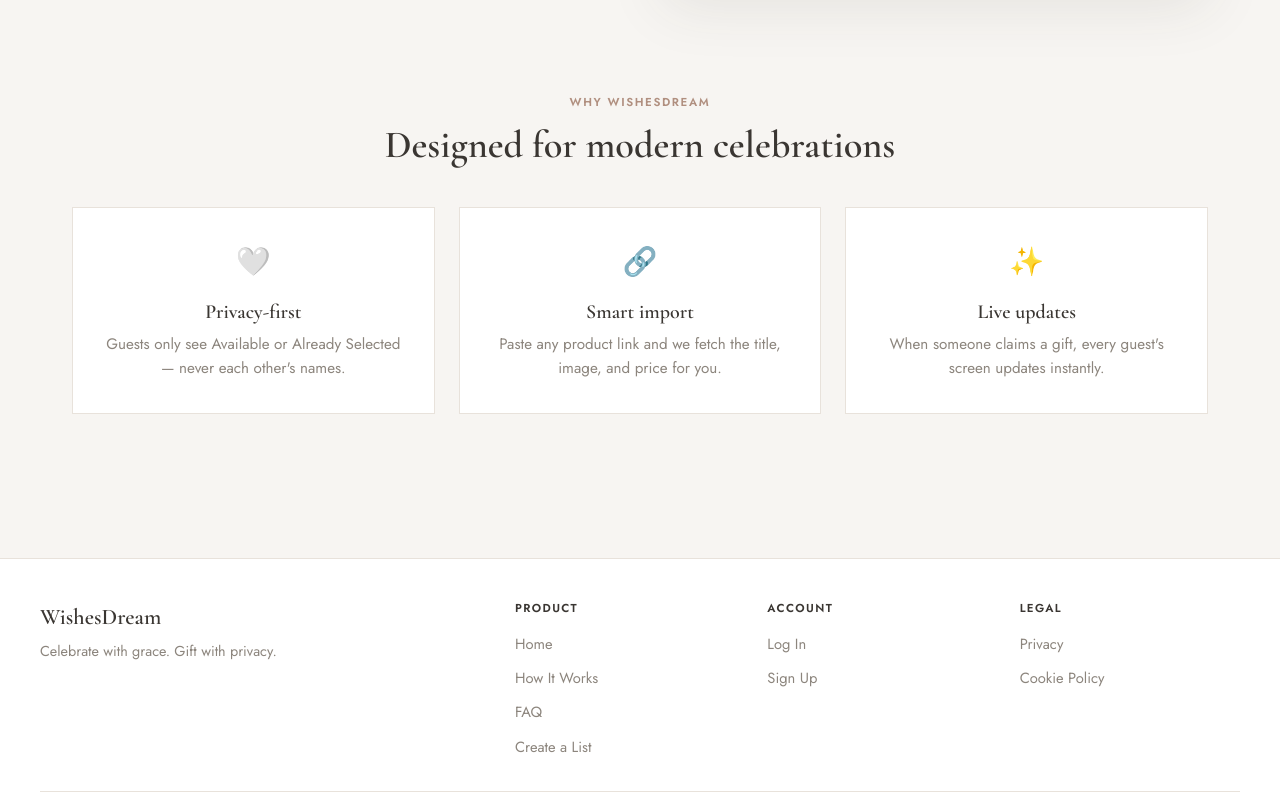
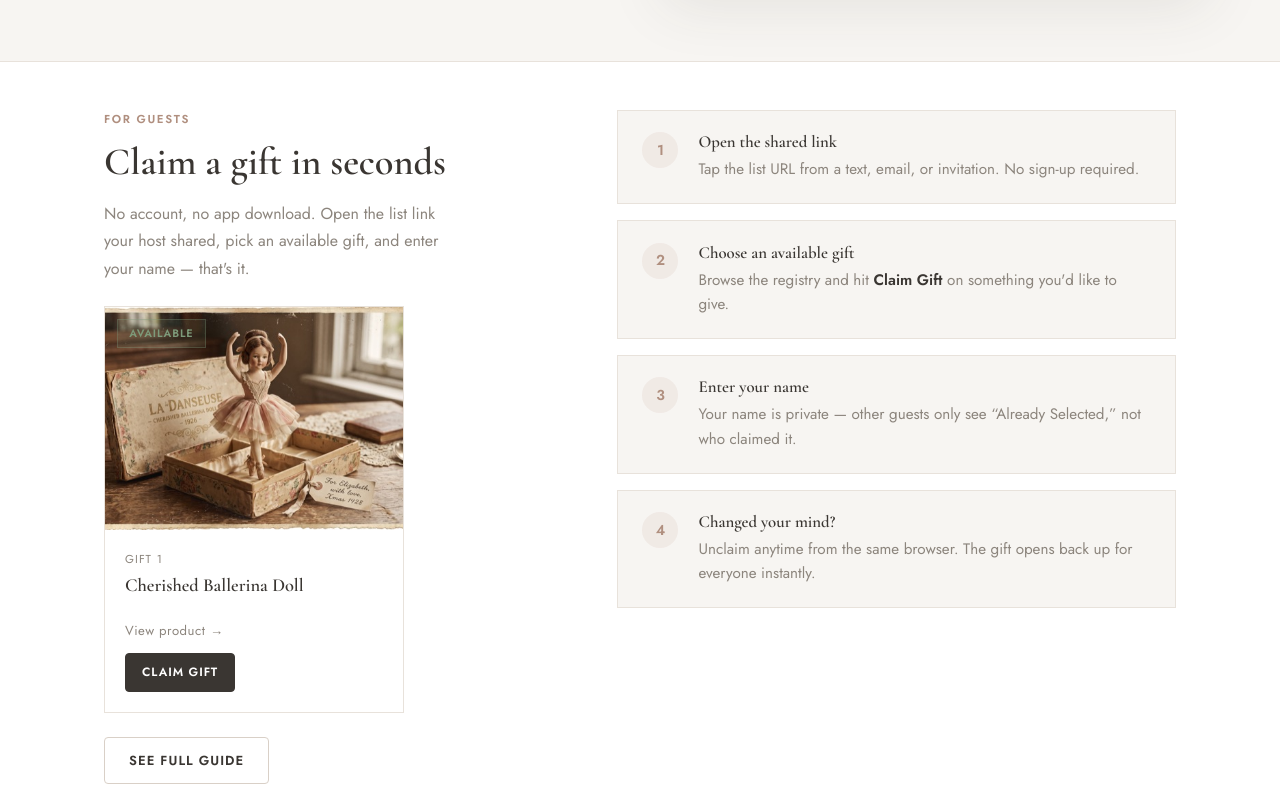
Before and after one commit to avitalg/wishesdream, a React (Vite) app in the folder web/: page / in a window 1280 px wide. Shown: the part 720-1520 px from the top of the page. Built offline with nearby package versions, Linux system fonts and the light colour scheme; no server answers.

Commit message:
feat: new homepage sction

```diff
--- a/package.json
+++ b/package.json
@@ -10,7 +10,7 @@
     "dev:server": "npm run dev --prefix server",
     "dev:web": "npm run dev --prefix web",
     "build": "npm run build --prefix server && npm run build --prefix web",
-    "start": "npm run start --prefix server",
+    "start": "npm run build && npm run start --prefix server",
     "test": "npm run test --prefix server && npm run test --prefix web",
     "postinstall": "npm install --prefix server && npm install --prefix web"
   },
--- a/web/src/index.css
+++ b/web/src/index.css
@@ -481,6 +481,101 @@ h3 {
   margin: 0;
   color: var(--muted);
   font-size: 0.95rem;
+}
+
+/* ── Guest claim ── */
+.guest-claim {
+  background: var(--surface);
+  padding: 3rem 0 4rem;
+  margin-inline: calc(50% - 50vw);
+  padding-inline: calc(50vw - 50% + 2rem);
+  border-top: 1px solid var(--border);
+  border-bottom: 1px solid var(--border);
+}
+
+.guest-claim__inner {
+  display: grid;
+  grid-template-columns: minmax(0, 1fr) minmax(0, 1.2fr);
+  gap: 3rem;
+  align-items: start;
+}
+
+.guest-claim__intro h2 {
+  margin: 0 0 1rem;
+}
+
+.guest-claim__lead {
+  margin: 0 0 1.5rem;
+  color: var(--muted);
+  line-height: 1.7;
+  max-width: 36ch;
+}
+
+.guest-claim__preview {
+  margin-bottom: 1.5rem;
+}
+
+.guest-claim__card {
+  max-width: 300px;
+  pointer-events: none;
+}
+
+.guest-claim__card .item-image-wrap {
+  aspect-ratio: 4 / 3;
+}
+
+.guest-claim__steps {
+  list-style: none;
+  margin: 0;
+  padding: 0;
+  display: grid;
+  gap: 1rem;
+}
+
+.guest-claim__step {
+  display: flex;
+  gap: 1.25rem;
+  align-items: flex-start;
+  background: var(--bg);
+  border: 1px solid var(--border);
+  padding: 1.35rem 1.5rem;
+  transition: box-shadow 0.25s ease, transform 0.25s ease;
+}
+
+.guest-claim__step:hover {
+  box-shadow: var(--shadow-sm);
+  transform: translateY(-1px);
+}
+
+.guest-claim__step-number {
+  flex-shrink: 0;
+  display: flex;
+  align-items: center;
+  justify-content: center;
+  width: 2.25rem;
+  height: 2.25rem;
+  border-radius: 50%;
+  background: var(--primary-soft);
+  color: var(--primary-hover);
+  font-size: 0.9rem;
+  font-weight: 600;
+}
+
+.guest-claim__step h3 {
+  margin: 0 0 0.35rem;
+  font-size: 1.05rem;
+}
+
+.guest-claim__step p {
+  margin: 0;
+  color: var(--muted);
+  font-size: 0.95rem;
+  line-height: 1.6;
+}
+
+.guest-claim__step strong {
+  color: var(--text);
+  font-weight: 600;
 }
 
 /* ── List hero ── */
@@ -1008,6 +1103,15 @@ input:focus {
     grid-template-columns: 1fr;
   }
 
+  .guest-claim__inner {
+    grid-template-columns: 1fr;
+    gap: 2rem;
+  }
+
+  .guest-claim {
+    padding-inline: calc(50vw - 50% + 1.25rem);
+  }
+
   .site-header {
     padding: 1rem 1.25rem;
     flex-wrap: wrap;
--- a/web/src/pages/HomePage.tsx
+++ b/web/src/pages/HomePage.tsx
@@ -70,6 +70,92 @@ export function HomePage() {
         )}
       </section>
 
+      {!user && (
+        <section className="guest-claim" id="for-guests">
+          <div className="guest-claim__inner">
+            <div className="guest-claim__intro">
+              <p className="eyebrow">For Guests</p>
+              <h2>Claim a gift in seconds</h2>
+              <p className="guest-claim__lead">
+                No account, no app download. Open the list link your host shared, pick an available
+                gift, and enter your name — that&apos;s it.
+              </p>
+              <div className="guest-claim__preview" aria-hidden="true">
+                <article className="guest-claim__card item-card">
+                  <div className="item-image-wrap">
+                    <img
+                      src={dollImage}
+                      alt=""
+                      className="item-image"
+                      width={600}
+                      height={327}
+                      loading="lazy"
+                      decoding="async"
+                    />
+                    <div className="item-image-badge">
+                      <span className="status-badge available">Available</span>
+                    </div>
+                  </div>
+                  <div className="item-body">
+                    <p className="item-number">Gift 1</p>
+                    <h3 className="item-title">Cherished Ballerina Doll</h3>
+                    <div className="item-actions">
+                      <span className="item-view-link">View product →</span>
+                      <div className="item-action-buttons">
+                        <span className="btn-primary btn-sm">Claim Gift</span>
+                      </div>
+                    </div>
+                  </div>
+                </article>
+              </div>
+              <Link to="/how-it-works" className="btn-outline">
+                See Full Guide
+              </Link>
+            </div>
+
+            <ol className="guest-claim__steps">
+              <li className="guest-claim__step">
+                <span className="guest-claim__step-number">1</span>
+                <div>
+                  <h3>Open the shared link</h3>
+                  <p>Tap the list URL from a text, email, or invitation. No sign-up required.</p>
+                </div>
+              </li>
+              <li className="guest-claim__step">
+                <span className="guest-claim__step-number">2</span>
+                <div>
+                  <h3>Choose an available gift</h3>
+                  <p>
+                    Browse the registry and hit <strong>Claim Gift</strong> on something you&apos;d
+                    like to give.
+                  </p>
+                </div>
+              </li>
+              <li className="guest-claim__step">
+                <span className="guest-claim__step-number">3</span>
+                <div>
+                  <h3>Enter your name</h3>
+                  <p>
+                    Your name is private — other guests only see &ldquo;Already Selected,&rdquo; not
+                    who claimed it.
+                  </p>
+                </div>
+              </li>
+              <li className="guest-claim__step">
+                <span className="guest-claim__step-number">4</span>
+                <div>
+                  <h3>Changed your mind?</h3>
+                  <p>
+                    Unclaim anytime from the same browser. The gift opens back up for everyone
+                    instantly.
+                  </p>
+                </div>
+              </li>
+            </ol>
+          </div>
+        </section>
+      )}
+
       <section className="features" id="features">
         <div className="section-intro">
           <p className="eyebrow">Why WishesDream</p>
```
Also changed, not shown: 1 other file (tests, documents, lock files or other folders).
